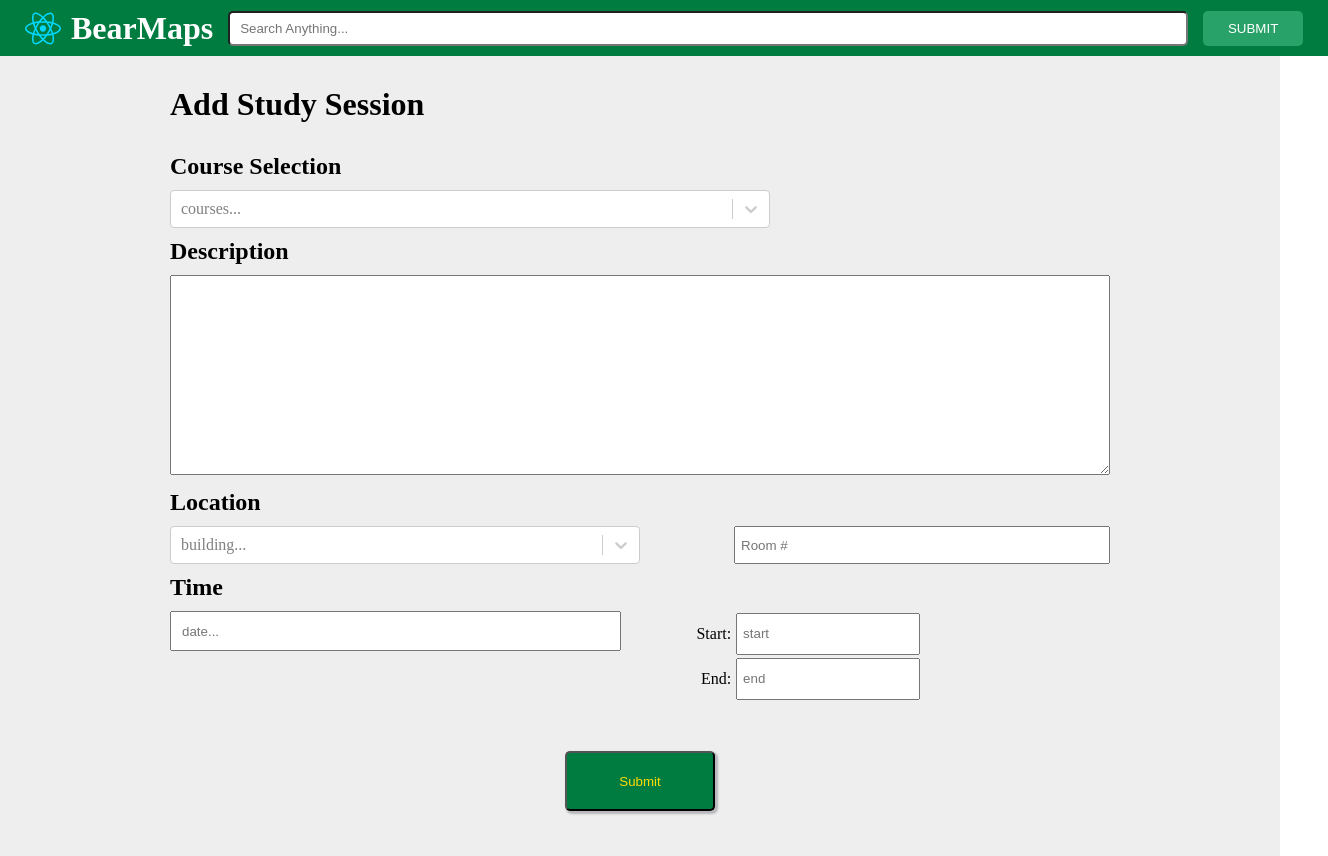
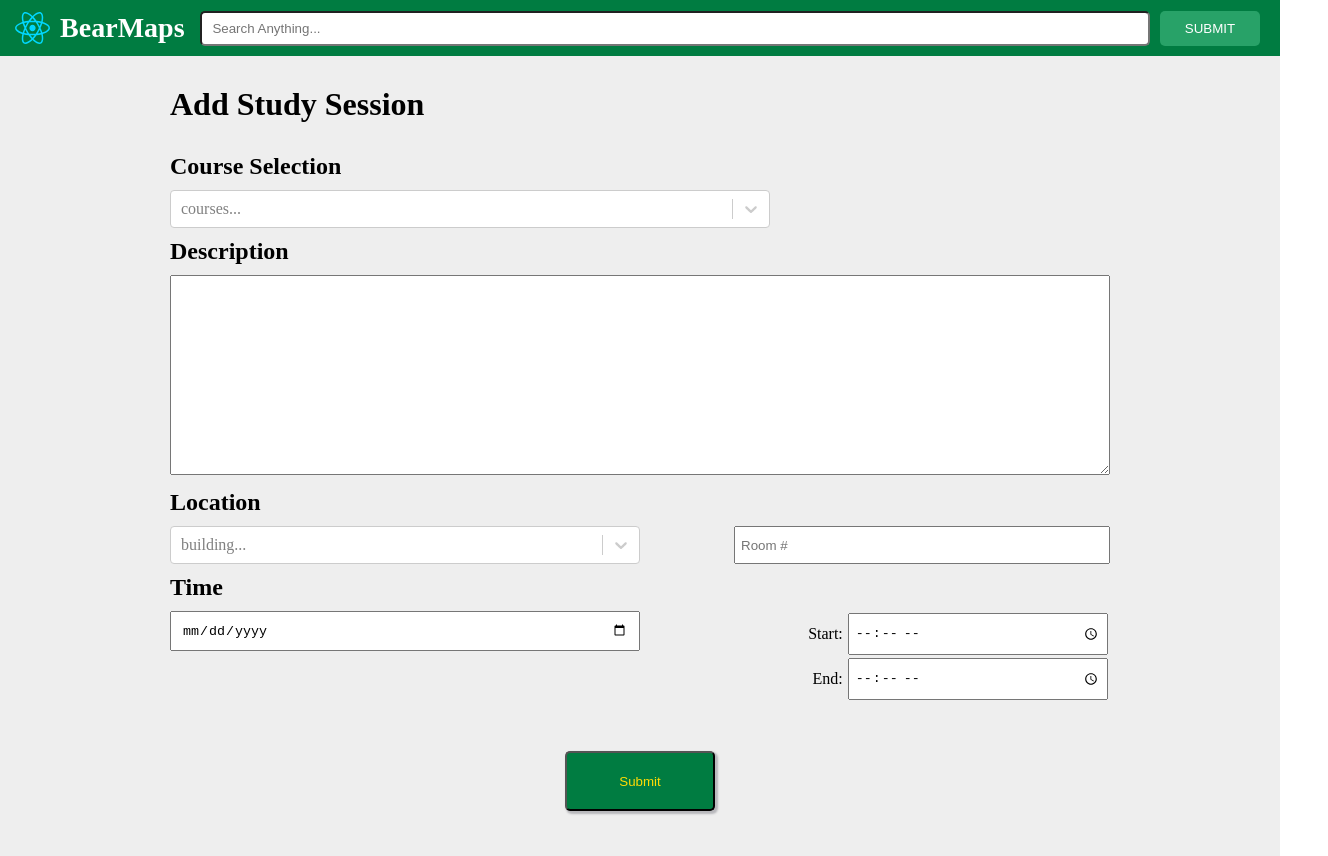
Before and after one commit to EJ-Lan/bear-maps, a React (Vite) app in the folder frontend/: page / in a window 1280 px wide. Shown: the whole page, 1328 px wide, since content can reach past the window. Built offline with nearby package versions, Linux system fonts and the light colour scheme.

Commit message:
useState setup Complete

```diff
--- a/frontend/src/components/Navbar.css
+++ b/frontend/src/components/Navbar.css
@@ -5,37 +5,40 @@
 }
 /* use gap to seperate the items instead of padding? */
 .navbar-container {
+  background-color: #007c41;
+  height: 7vh;
+  padding: 10px;
+  color: #fff;
+
+  position: sticky;
+  top: 0;
+  z-index: 1;
+
   display: flex;
   justify-content: space-between;
-  top: 0;
-  position: sticky;
-  z-index: 1;
-  background-color: #007c41;
-  height: 7vh;
-
-  display: flex;
-  justify-self: flex-start;
   gap: 10px;
   align-items: center;
-  padding: 20px;
-  color: #fff;
 }
 
 .logo-container {
   display: flex;
+  align-items: center;
 }
 
 .logo {
   padding: 5px;
+  width: 25%;
+  height: auto;
 }
 
 .title {
   padding: 5px;
+  width: 75%;
+  font-size: 1.75rem;
 }
 
 .search-bar {
-  width: 75vw;
-  /* margin: 10px; */
+  flex-grow: 1;
   height: 35px;
   border-radius: 5px;
   padding: 10px;
@@ -43,7 +46,7 @@
 
 .submit-btn {
   min-width: 100px;
-  margin: 5px;
+  margin-right: 10px;
   height: 35px;
   border-radius: 5px;
   background-color: #28a268;
@@ -52,8 +55,12 @@
   border: none;
 }
 
-.submit-btn:hover,
-.submit-btn:focus {
+.submit-btn:hover {
   background-color: #1d7048;
   cursor: pointer;
+  border: 2px solid #000;
 }
+
+.submit-btn:active {
+  background-color: #155e3a; /* Darker green */
+}
--- a/frontend/src/components/Navbar.jsx
+++ b/frontend/src/components/Navbar.jsx
@@ -4,6 +4,9 @@ import { useState } from "react";
 function Navbar() {
   //content within the search bar
   const [searchItem, setSearchItem] = useState("");
+  const handleSubmit = () => {
+    console.log(searchItem);
+  };
 
   return (
     <div className="navbar-container">
@@ -18,7 +21,9 @@ function Navbar() {
         value={searchItem}
         onChange={(e) => setSearchItem(e.target.value)}
       />
-      <button className="submit-btn">Submit</button>
+      <button onClick={handleSubmit} className="submit-btn">
+        Submit
+      </button>
     </div>
   );
 }
--- a/frontend/src/components/StudySpotAdder.css
+++ b/frontend/src/components/StudySpotAdder.css
@@ -62,11 +62,8 @@ h2 {
   justify-content: space-between;
 }
 
-.time {
-  width: 80%;
-}
 .date-input {
-  width: 60%;
+  width: 50%;
   padding: 10px;
   height: 40px;
 }
@@ -88,7 +85,7 @@ h2 {
 
 .end input,
 .start input {
-  width: 62%;
+  width: 70%;
   height: 42px;
   padding: 5px;
 }
--- a/frontend/src/components/StudySpotAdder.jsx
+++ b/frontend/src/components/StudySpotAdder.jsx
@@ -22,13 +22,23 @@ const buildings = [
 function StudySpotAdder() {
   //useState for course dropdown
   const [selectedCourse, setSelectedCourse] = useState(null);
+
+  const [description, setDescription] = useState();
+
+  //useState for buildings dropdown
+  const [selectedBuilding, setSelectedBuilding] = useState(null);
+  const [roomNumber, setRoomNumber] = useState();
+
+  //useState for date selector
+  const [selectedDate, setselectedDate] = useState(null);
+  const [startTime, setStartTime] = useState();
+  const [endtime, setEndTIme] = useState();
+
   //changes the course based on the dropdown selection
   const handleCourseChange = (selectedCourse) => {
     setSelectedCourse(selectedCourse);
   };
 
-  //useState for buildings dropdown
-  const [selectedBuilding, setSelectedBuilding] = useState(null);
   //changes the course based on the dropdown selection
   const handleBuildingChange = (selectedBuilding) => {
     setSelectedBuilding(selectedBuilding);
@@ -52,7 +62,14 @@ function StudySpotAdder() {
           </div>
           <div className="description">
             <h2>Description</h2>
-            <textarea className="description-area" type="text"></textarea>
+            <textarea
+              className="description-area"
+              type="text"
+              value={description}
+              onChange={(e) => {
+                setDescription(e.target.value);
+              }}
+            />
           </div>
           <div className="location">
             <h2>Location</h2>
@@ -65,25 +82,54 @@ function StudySpotAdder() {
                 value={selectedBuilding}
                 onChange={handleBuildingChange}
               />
-              <input className="room-input" placeholder="Room #"></input>
+              <input
+                type="text"
+                className="room-input"
+                placeholder="Room #"
+                value={roomNumber}
+                inputMode="numeric"
+                maxLength={3}
+                pattern="\d{3}"
+                onChange={(e) => {
+                  const value = parseInt(e.target.value);
+                  setRoomNumber(isNaN(value) ? "" : value);
+                }}
+              />
             </div>
           </div>
           <div className="time">
             <h2>Time</h2>
             <div className="time-inputs">
               <input
-                type="text"
+                type="date"
                 className="date-input"
-                placeholder="date..."
+                value={selectedDate}
+                onChange={(e) => {
+                  setselectedDate(e.target.value);
+                }}
               ></input>
               <div className="start-end">
                 <div className="start">
                   <label>Start:</label>
-                  <input placeholder="start"></input>
+                  <input
+                    type="time"
+                    placeholder="start"
+                    value={startTime}
+                    onChange={(e) => {
+                      setStartTime(e.target.value);
+                    }}
+                  />
                 </div>
                 <div className="end">
                   <label>End:</label>
-                  <input placeholder="end"></input>
+                  <input
+                    type="time"
+                    placeholder="end"
+                    value={endtime}
+                    onChange={(e) => {
+                      setEndTIme(e.target.value);
+                    }}
+                  />
                 </div>
               </div>
             </div>
```
